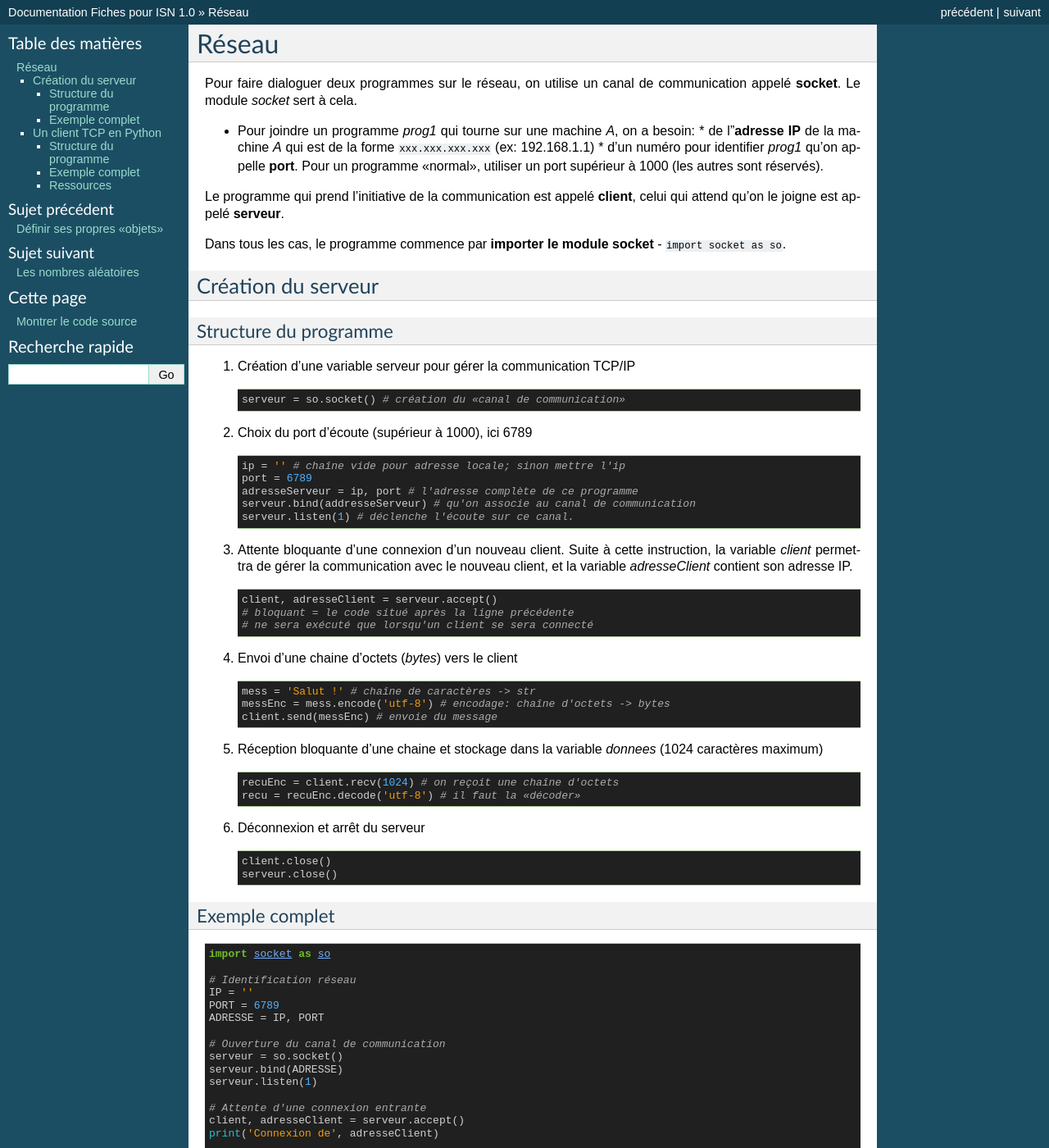
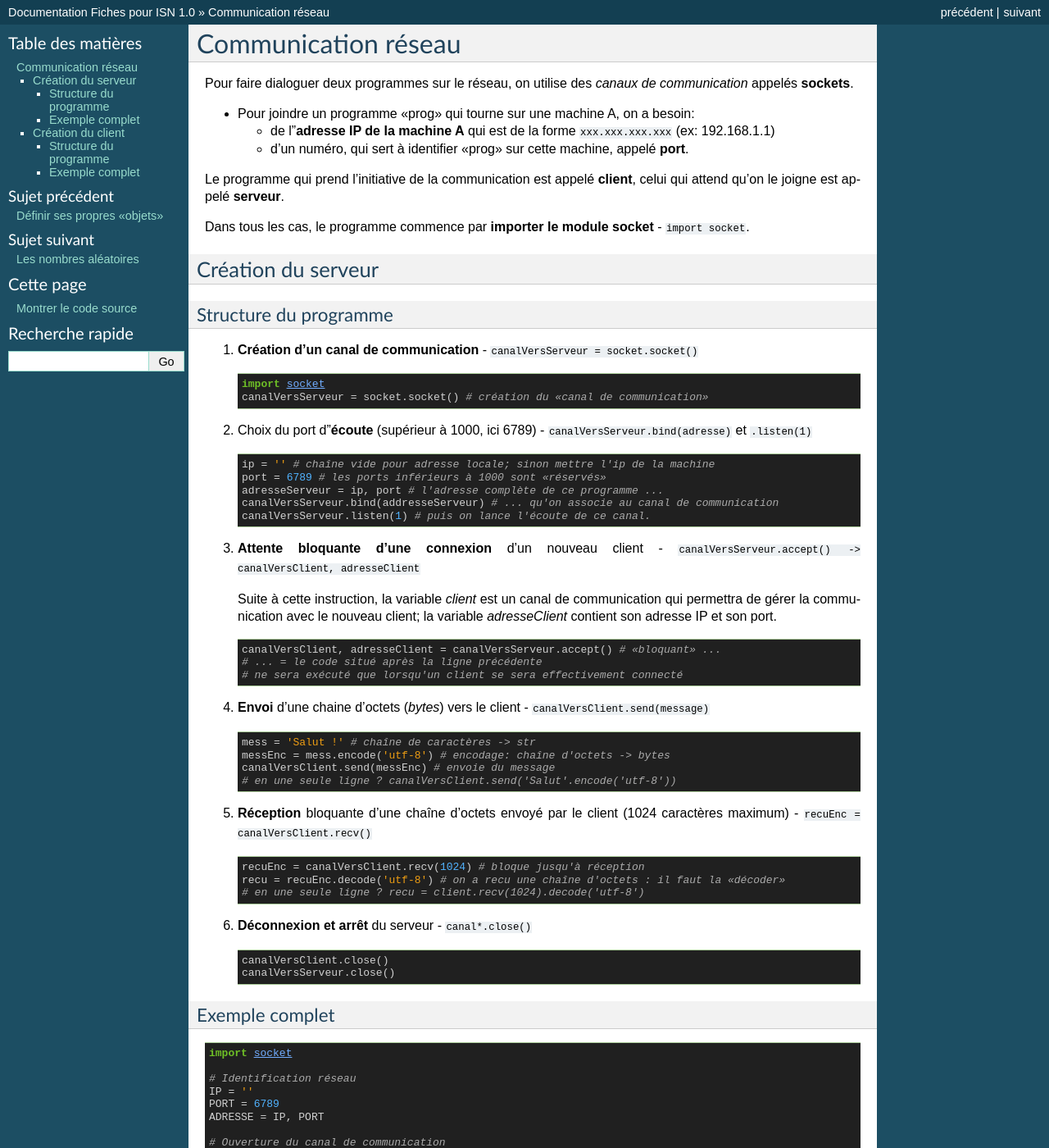
Before and after one commit to ORLEANS-TOURS-IRES/Fiches_ISN, a Sphinx documentation site: the page built from source/reseau.rst, in a window 1280 px wide and 1400 px high. Shown: the whole window at 82% size. Built offline with Sphinx 7.4.7, drawn with Linux system fonts in a browser that asks for light colours; some of the changed text lies outside the part shown.

Commit message:
fin réécriture réseau (?)

```diff
--- a/source/reseau.rst
+++ b/source/reseau.rst
@@ -1,16 +1,17 @@
-******
-Réseau
-******
+********************
+Communication réseau
+********************
 
-Pour faire dialoguer deux programmes sur le réseau, on utilise un canal de communication appelé **socket**. Le module *socket* sert à cela.
+Pour faire dialoguer deux programmes sur le réseau, on utilise des  *canaux de communication* appelés **sockets**.
 
-* Pour joindre un programme *prog1* qui tourne sur une machine *A*, on a besoin:
-  * de l'**adresse IP** de la machine *A* qui est de la forme ``xxx.xxx.xxx.xxx`` (ex: 192.168.1.1)
-  * d'un numéro pour identifier *prog1* qu'on appelle **port**. Pour un programme «normal», utiliser un port supérieur à 1000 (les autres sont réservés).
+* Pour joindre un programme «prog» qui tourne sur une machine A, on a besoin:
+
+  * de l'**adresse IP de la machine A** qui est de la forme ``xxx.xxx.xxx.xxx`` (ex: 192.168.1.1)
+  * d'un numéro, qui sert à identifier «prog» sur cette machine, appelé **port**.
 
 Le programme qui prend l'initiative de la communication est appelé **client**, celui qui attend qu'on le joigne est appelé **serveur**.
 
-Dans tous les cas, le programme commence par **importer le module socket** - ``import socket as so``.
+Dans tous les cas, le programme commence par **importer le module socket** - ``import socket``.
 
 Création du serveur
 ===================
@@ -18,58 +19,65 @@
 Structure du programme
 ----------------------
 
-1. Création d’une variable serveur pour gérer la communication TCP/IP
+1. **Création d’un canal de communication** - ``canalVersServeur = socket.socket()``
 
-   .. code-block :: python
+   .. code-block:: python
 
-           serveur = so.socket() # création du «canal de communication»
+           import socket
+           canalVersServeur = socket.socket() # création du «canal de communication»
 
-2. Choix du port d'écoute (supérieur à 1000), ici 6789
 
-   .. code-block :: python
+2. Choix du port d'**écoute** (supérieur à 1000, ici 6789) - ``canalVersServeur.bind(adresse)`` et ``.listen(1)``
 
-           ip = '' # chaîne vide pour adresse locale; sinon mettre l'ip
-           port = 6789
-           adresseServeur = ip, port # l'adresse complète de ce programme
-           serveur.bind(addresseServeur) # qu'on associe au canal de communication
-           serveur.listen(1) # déclenche l'écoute sur ce canal.
+   .. code-block:: python
 
-3. Attente bloquante d’une connexion d’un nouveau client. Suite à cette instruction, la variable *client* permettra de gérer la communication avec le nouveau client, et la variable *adresseClient* contient son adresse IP.
+           ip = '' # chaîne vide pour adresse locale; sinon mettre l'ip de la machine
+           port = 6789 # les ports inférieurs à 1000 sont «réservés»
+           adresseServeur = ip, port # l'adresse complète de ce programme ...
+           canalVersServeur.bind(addresseServeur) # ... qu'on associe au canal de communication
+           canalVersServeur.listen(1) # puis on lance l'écoute de ce canal.
 
-   .. code-block :: python
+3. **Attente bloquante d’une connexion** d’un nouveau client - ``canalVersServeur.accept() -> canalVersClient, adresseClient``
 
-           client, adresseClient = serveur.accept()
-           # bloquant = le code situé après la ligne précédente
-           # ne sera exécuté que lorsqu'un client se sera connecté
+   Suite à cette instruction, la variable *client* est un canal de communication qui permettra de gérer la communication avec le nouveau client; la variable *adresseClient* contient son adresse IP et son port.
 
-4. Envoi d’une chaine d'octets (*bytes*) vers le client
+   .. code-block:: python
 
-   .. code-block :: python
+           canalVersClient, adresseClient = canalVersServeur.accept() # «bloquant» ...
+           # ... = le code situé après la ligne précédente
+           # ne sera exécuté que lorsqu'un client se sera effectivement connecté
+
+4. **Envoi** d’une chaine d'octets (*bytes*) vers le client - ``canalVersClient.send(message)``
+
+   .. code-block:: python
 
            mess = 'Salut !' # chaîne de caractères -> str
            messEnc = mess.encode('utf-8') # encodage: chaîne d'octets -> bytes
-           client.send(messEnc) # envoie du message
+           canalVersClient.send(messEnc) # envoie du message
+           # en une seule ligne ? canalVersClient.send('Salut'.encode('utf-8'))
 
-5. Réception bloquante d’une chaine et stockage dans la variable *donnees* (1024 caractères maximum)
+5. **Réception** bloquante d’une chaîne d'octets envoyé par le client (1024 caractères maximum) - ``recuEnc = canalVersClient.recv()``
 
-   .. code-block :: python
+   .. code-block:: python
 
-           recuEnc = client.recv(1024) # on reçoit une chaîne d'octets
-           recu = recuEnc.decode('utf-8') # il faut la «décoder»
+           recuEnc = canalVersClient.recv(1024) # bloque jusqu'à réception
+           recu = recuEnc.decode('utf-8') # on a recu une chaîne d'octets : il faut la «décoder»
+           # en une seule ligne ? recu = client.recv(1024).decode('utf-8')
 
-6. Déconnexion et arrêt du serveur
+6. **Déconnexion et arrêt** du serveur - ``canal*.close()``
 
-   .. code-block :: python
+   .. code-block:: python
 
-           client.close()
-           serveur.close()
+           canalVersClient.close()
+           canalVersServeur.close()
+
 
 Exemple complet
 ---------------
 
-.. code-block :: python
+.. code-block:: python
 
-        import socket as so
+        import socket
 
         # Identification réseau
         IP = ''
@@ -77,17 +85,17 @@
         ADRESSE = IP, PORT
 
         # Ouverture du canal de communication
-        serveur = so.socket()
-        serveur.bind(ADRESSE)
-        serveur.listen(1)
+        canVersServ = socket.socket()
+        canVersServ.bind(ADRESSE)
+        canVersServ.listen(1)
 
         # Attente d'une connexion entrante
-        client, adresseClient = serveur.accept()
+        canVersClient, adresseClient = canVersServ.accept()
         print('Connexion de', adresseClient)
 
         # Boucle de dialogue (de type «perroquet»)
         while True:
-            recuEnc = client.recv(1024)
+            recuEnc = canVersClient.recv(1024)
             if not recuEnc:
                 print('Erreur de réception.')
                 break
@@ -97,85 +105,89 @@
                 reponse = recu.upper()
                 print('Envoi de :', reponse)
                 reponseEnc = reponse.encode('utf-8')
-                n = client.send(reponseEnc)
+                n = canVersClient.send(reponseEnc)
                 if n != len(reponseEnc):
                     print('Erreur envoi.')
                     break
                 else:
                     print('Envoi ok.')
 
-        # on ferme la connexion proprement
+        # on ferme les connexions proprement
         print('Fermeture de la connexion avec le client.')
-        client.close()
+        canVersClient.close()
         print('Arret du serveur.')
-        serveur.close()
+        canVersServ.close()
 
-Un client TCP en Python
-=======================
+
+Création du client
+==================
 
 Structure du programme
 ----------------------
 
-1. Création d’une variable *client* pour gérer la communication TCP/IP
+1. **Création d’un canal** pour gérer la communication - ``socket.socket()``
 
-   .. code-block :: python
+   .. code-block:: python
 
-           client = socket.socket(socket.AF_INET, socket.SOCK_STREAM)
+           import socket
+           client = socket.socket()
 
-2. Connexion au serveur TCP d’adresse 172.16.180.10 et de port 6789
+2. **Connexion au serveur** en utilisant son adresse et son port - ``socketClient.connect(adresseServeur)``
 
-   .. code-block :: python
+   .. code-block:: python
 
-           client.connect((172.16.180.10, 6789))
+           adrServ = '', 6789 # mettre la véritable ip à la place de ''
+           client.connect(adrServ)
 
-3. Envoi d’une chaine de caractères vers le serveur
+3. **Envoi** d’une chaîne d'octets vers le serveur - ``socketClient.send(message)``
 
-   .. code-block :: python
+   .. code-block:: python
 
-           client.send(‘Hello’)
+           mess = 'Bonjour'
+           messEnc = mess.encode('utf-8')
+           client.send(messEnc)
 
-4. Réception bloquante d’une chaine et stockage dans la variable *donnees* (1024 caractères maximum)
+4. **Réception** bloquante d’une chaîne (1024 octets maximum) - ``socketClient.recv(1024)``
 
-   .. code-block :: python
+   .. code-block:: python
 
-           donnees = client.recv(1024)
+           recuEnc = client.recv(1024)
+           recu = recuEnc.decode('utf-8')
 
-5. Déconnexion
+5. **Déconnexion** - ``socketClient.close()``
 
-   .. code-block :: python
+   .. code-block:: python
 
            client.close()
 
 Exemple complet
 ---------------
 
-.. code-block :: python
+.. code-block:: python
 
-	import socket
+        import socket
 
-	HOST = '172.16.180.10'
-	PORT = 6789
+        IPSERVEUR = '' # pour test en local; sinon mettre la vraie ip
+        PORT = 6789
 
-	client = socket.socket(socket.AF_INET, socket.SOCK_STREAM)
-	client.connect((HOST, PORT))
-	print 'Connexion vers ' + HOST + ':' + str(PORT) + ' reussie.'
+        client = socket.socket()
+        client.connect((HOST, PORT))
+        print('Connexion vers ' + HOST + ':' + str(PORT) + ' reussie.')
 
-	message = 'Hello, world'
-	print 'Envoi de :' + message
-	n = client.send(message)
-	if (n != len(message)):
-		print 'Erreur envoi.'
-	else:
-		print 'Envoi ok.'
+        while True:
+            message = input('>>> ')
+            print('Envoi de :', message)
+            messageEnc = message.encode('utf-8')
+            n = client.send(messageEnc)
+            if n != len(messageEnc):
+                print('Erreur envoi.')
+                break
+           else:
+                print('Envoi ok.')
+                print('Reception...')
+                recuEnc = client.recv(1024)
+                recu = recuEnc.decode('utf-8')
+                print('Recu :', recu)
 
-	print 'Reception...'
-	donnees = client.recv(1024)
-	print 'Recu :', donnees
-
-	print 'Deconnexion.'
-	client.close()
-
-Ressources
-----------
-
-Tutoriel sur la programmation sockets Python : http://docs.python.org/2/howto/sockets.html
+        print('Déconnexion.')
+        client.close()
```
